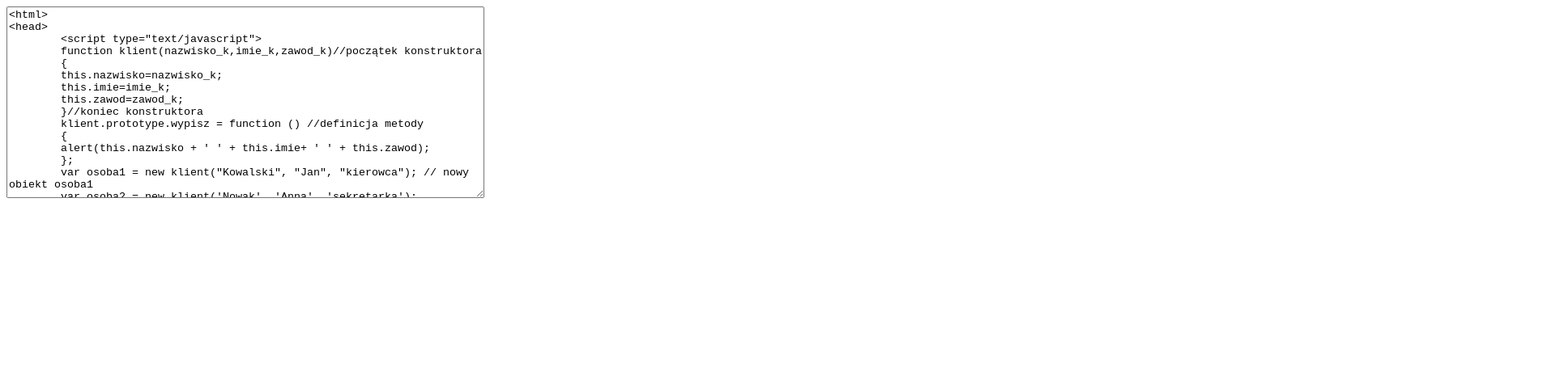
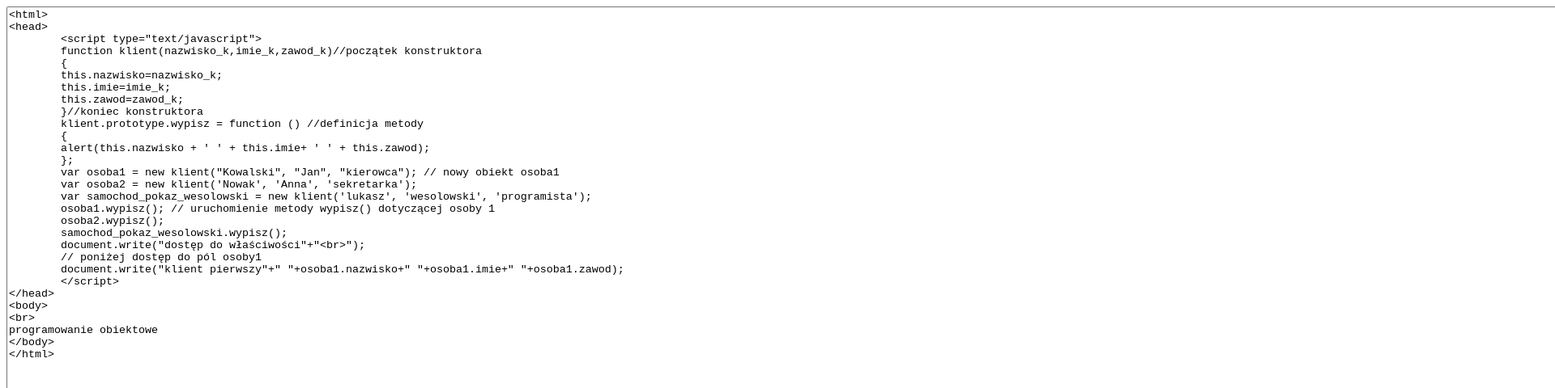
Before and after one commit to niknejm213/zadaniee, a plain HTML site: page zadanie28_kod.html in a window 1280 px wide. Shown: the top 480 px of the page at 81% size, 1920 px wide, since content can reach past the window. Drawn offline with Linux system fonts and the light colour scheme.

Commit message:
Update zadanie28_kod.html

```diff
--- a/zadanie28_kod.html
+++ b/zadanie28_kod.html
@@ -1,4 +1,4 @@
-<textarea style="width: 590px; height: 237px;">
+<textarea cols="1000" rows="1000">
 <html>
 <head>
 	<script type="text/javascript">
```
